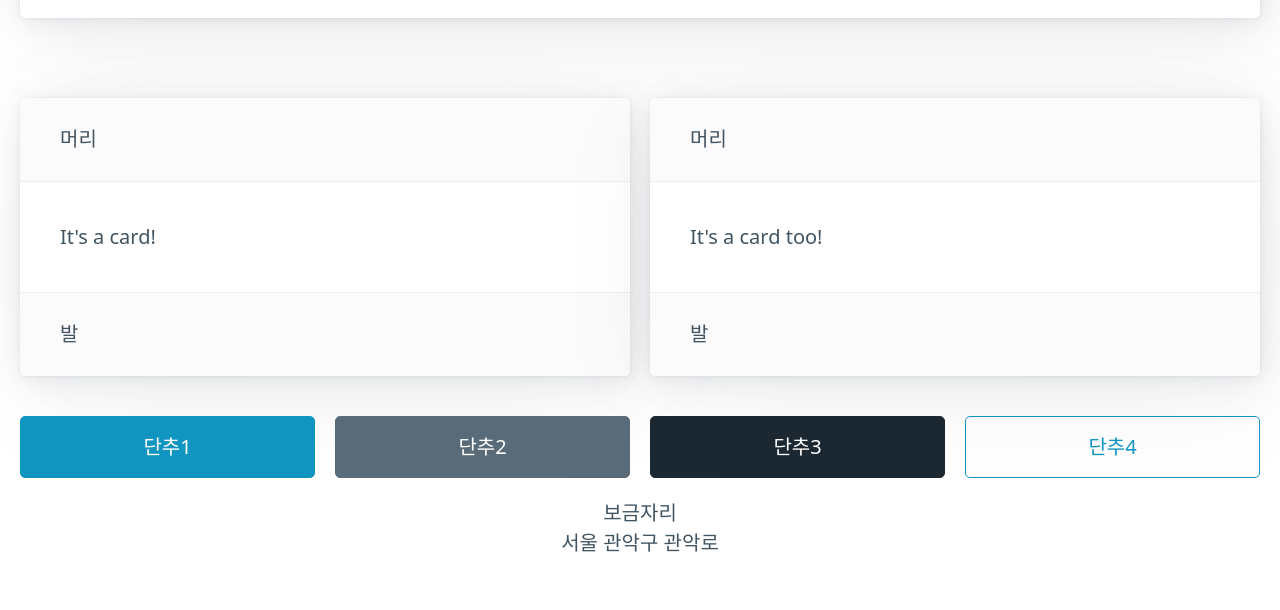
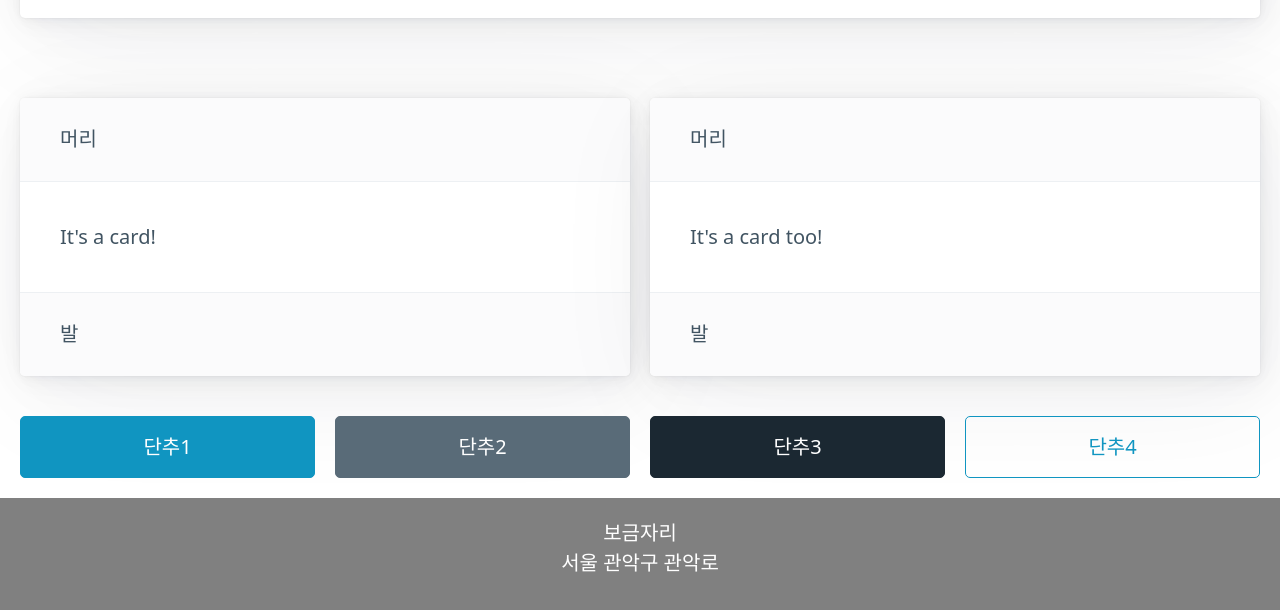
Before and after one commit to jun2moon/picodemo, a plain HTML site: page index.html in a window 1280 px wide. Shown: the part 472-1082 px from the top of the page. Before the commit the page ends 1060 px from the top, so only its background shows below. Drawn offline with nearby package versions, Linux system fonts and the light colour scheme.

Commit message:
footer change

```diff
--- a/index.html
+++ b/index.html
@@ -70,13 +70,13 @@
       <button class="contrast"> 단추3 </button>
       <button class="outline"> 단추4 </button>
     </div>
+  </div>
 
-    <footer style="text-align: center;">
-      <p>보금자리
-        <br>서울 관악구 관악로
-      </p>
-    </footer>
-  </div>
+  <footer style="text-align: center; background-color: grey; padding: 20px">
+    <p style="color: white">보금자리
+      <br>서울 관악구 관악로
+    </p>
+  </footer>
 
   <!-- <dialog id="modal1">
     <article>
```
Also changed, not shown: static/flyinggoose_20230922_075800133.jpg (deleted), static/t1.png (deleted), 1 other file.
